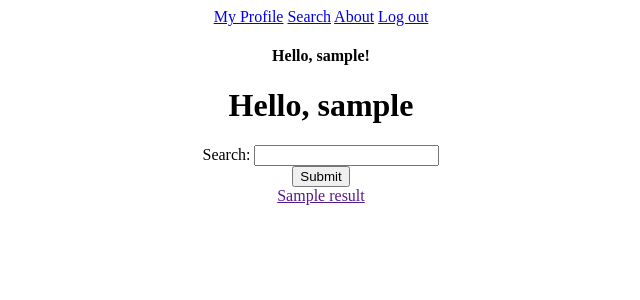
After one commit to jacksonzou123/softdev-p00, a Flask app: template templates/results.html in a window 1280 px wide. The commit adds this page. Shown: the top 300 px of the page, without its empty margins (319-959 px from the left). Run offline with Flask 2, Linux system fonts and the light colour scheme; the template is opened without the code that fills it: most values are stand-ins (such as "Sample title", 1, 10 or a date in 2020).

Commit message:
html page

```diff
--- a/templates/about.html
+++ b/templates/about.html
@@ -1,12 +1,12 @@
 {% extends "base_profile.html" %}
 
 {% block content %}
-    P#00 by Bits, Please: Elizabeth Doss, Jackie Lin, Yaru Luo, and Emily Zhang <br>
+    P#00 by Bits, Please: Elizabeth Doss, Jackie Lin, Yaru Luo, and Emily Zhang <br><br>
     Profile:<br>
-        Create a new blog by selecting the Create Blog button. <br>
+        Create a new blog by selecting the Create Blog button. <br><br>
     Blogs:<br>
         Write blog posts through the post button on your blog page. <br>
-        Edit posts using the edit button on each post. <br>
+        Edit posts using the edit button on each post. <br><br>
     Search:<br>
         Search by keywords in blog titles.
 
--- a/templates/base_profile.html
+++ b/templates/base_profile.html
@@ -9,11 +9,14 @@
     <center>
       {% block navbar %}
       <div class="topnav">
-	<a href="/user">Profile</a>
+	<a href="/user">My Profile</a>
 	<a href="/search">Search</a>
 	<a href="/about">About</a>
 	<a href="/logout">Log out</a>
       </div>
+      <h4>
+	Hello, {{ username }}!
+      </h4>
       {% endblock %}
       {% block content %}
       {% endblock %}
--- /dev/null
+++ b/templates/results.html
@@ -0,0 +1,17 @@
+{% extends "base_profile.html" %}
+{% block content %}
+<h1>
+  Hello, {{ username }}
+</h1>
+
+<form action="/search" method="POST">
+  Search: <input type="text" name="keyword"><br>
+  <input type="submit" value="Submit">
+</form>
+  {% for result in results %}
+    <a href="{{ user.url }}">{{ result }}</a><br>
+  {% endfor %}
+
+<br>
+
+{% endblock %}
```
Also changed, not shown: templates/search.html (line endings or trailing spaces).
